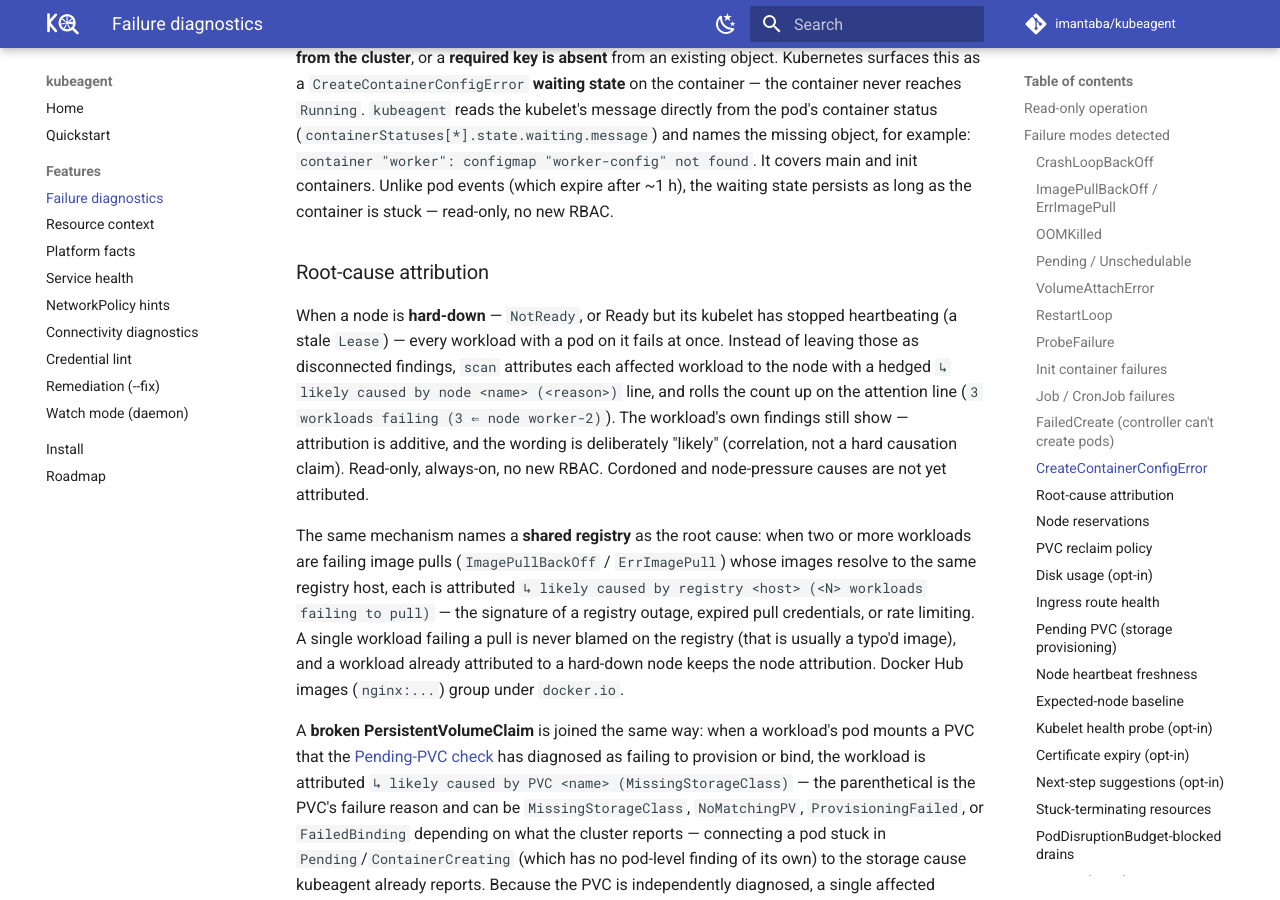
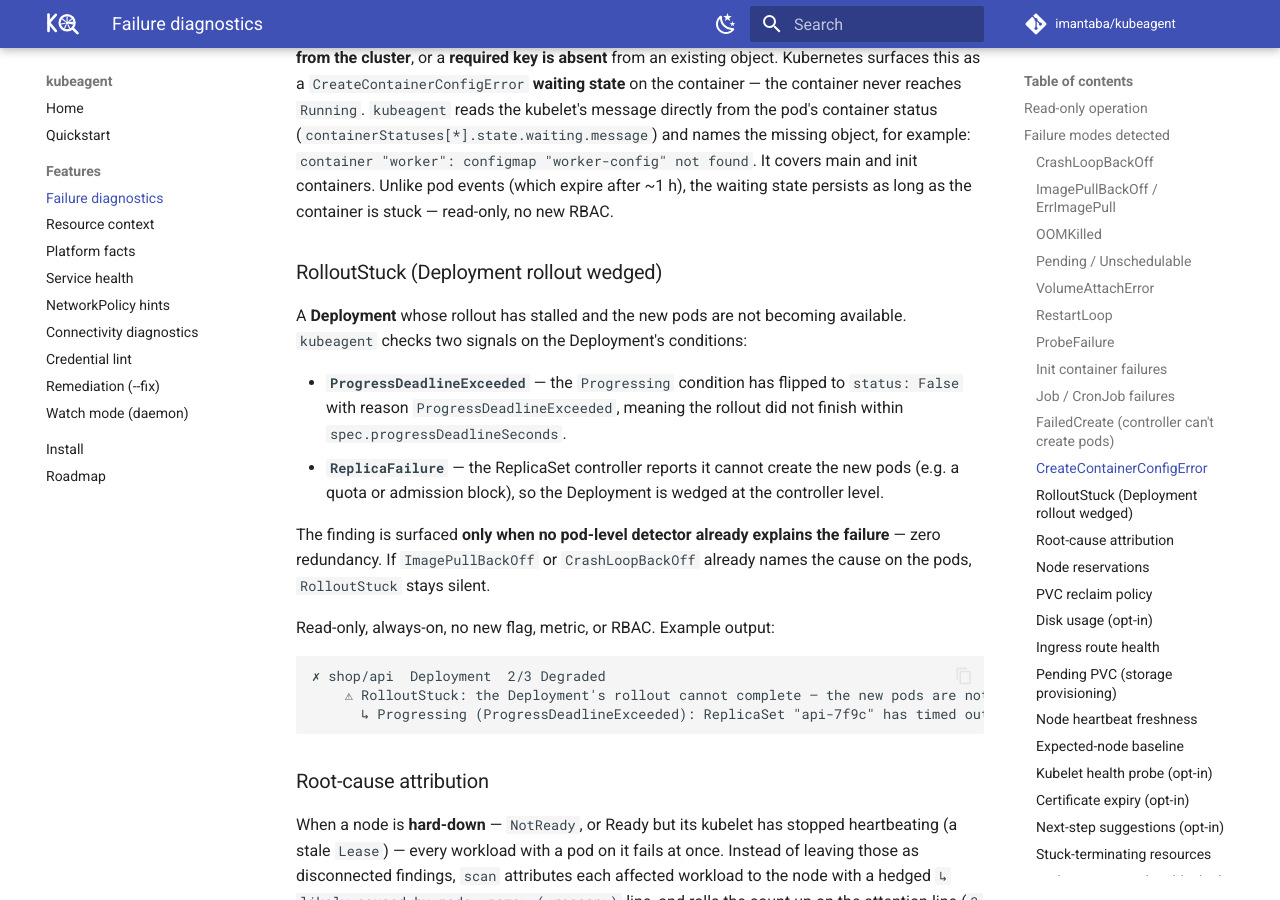
Before and after one commit to imantaba/kubeagent, an MkDocs documentation site: the page built from website/docs/features/diagnostics.md, in a window 1280 px wide and 900 px high, scrolled down 2729 px. Built offline with MkDocs 1.6.1 and Material for MkDocs 9.7.7, drawn with Linux system fonts in a browser that asks for light colours; comment, search, counter and statistics services are not loaded; some of the changed text lies outside the part shown.

Commit message:
docs: document the RolloutStuck stuck-rollout detector

````diff
--- a/website/docs/features/diagnostics.md
+++ b/website/docs/features/diagnostics.md
@@ -115,6 +115,30 @@ example: `container "worker": configmap "worker-config" not found`. It covers
 main and init containers. Unlike pod events (which expire after ~1 h), the
 waiting state persists as long as the container is stuck — read-only, no new
 RBAC.
+
+### RolloutStuck (Deployment rollout wedged)
+
+A **Deployment** whose rollout has stalled and the new pods are not becoming
+available. `kubeagent` checks two signals on the Deployment's conditions:
+
+- **`ProgressDeadlineExceeded`** — the `Progressing` condition has flipped to
+  `status: False` with reason `ProgressDeadlineExceeded`, meaning the rollout did
+  not finish within `spec.progressDeadlineSeconds`.
+- **`ReplicaFailure`** — the ReplicaSet controller reports it cannot create the
+  new pods (e.g. a quota or admission block), so the Deployment is wedged at the
+  controller level.
+
+The finding is surfaced **only when no pod-level detector already explains the
+failure** — zero redundancy. If `ImagePullBackOff` or `CrashLoopBackOff` already
+names the cause on the pods, `RolloutStuck` stays silent.
+
+Read-only, always-on, no new flag, metric, or RBAC. Example output:
+
+```text
+✗ shop/api  Deployment  2/3 Degraded
+    ⚠ RolloutStuck: the Deployment's rollout cannot complete — the new pods are not becoming available
+      ↳ Progressing (ProgressDeadlineExceeded): ReplicaSet "api-7f9c" has timed out progressing.
+```
 
 ### Root-cause attribution
 
@@ -517,7 +541,7 @@ schema are unchanged.
 
 `kubeagent scan` performs a read-only, whole-cluster scan and reports
 CrashLoopBackOff, ImagePullBackOff/ErrImagePull, OOMKilled,
-Pending/Unschedulable, VolumeAttachError (Multi-Attach), RestartLoop, ProbeFailure, init-container failures, failed Jobs/CronJobs, controllers that cannot create pods (FailedCreate), and containers blocked by a missing ConfigMap or Secret (CreateContainerConfigError), in text or JSON.
+Pending/Unschedulable, VolumeAttachError (Multi-Attach), RestartLoop, ProbeFailure, init-container failures, failed Jobs/CronJobs, controllers that cannot create pods (FailedCreate), containers blocked by a missing ConfigMap or Secret (CreateContainerConfigError), and Deployments whose rollout has wedged (RolloutStuck), in text or JSON.
 
 The optional `--suggest` flag prints a deterministic next-step suggestion and
 a read-only `kubectl` investigation command under each finding — offline, no
````
Also changed, not shown: website/docs/roadmap.md (+8 -0 lines), CHANGELOG.md, README.md.
